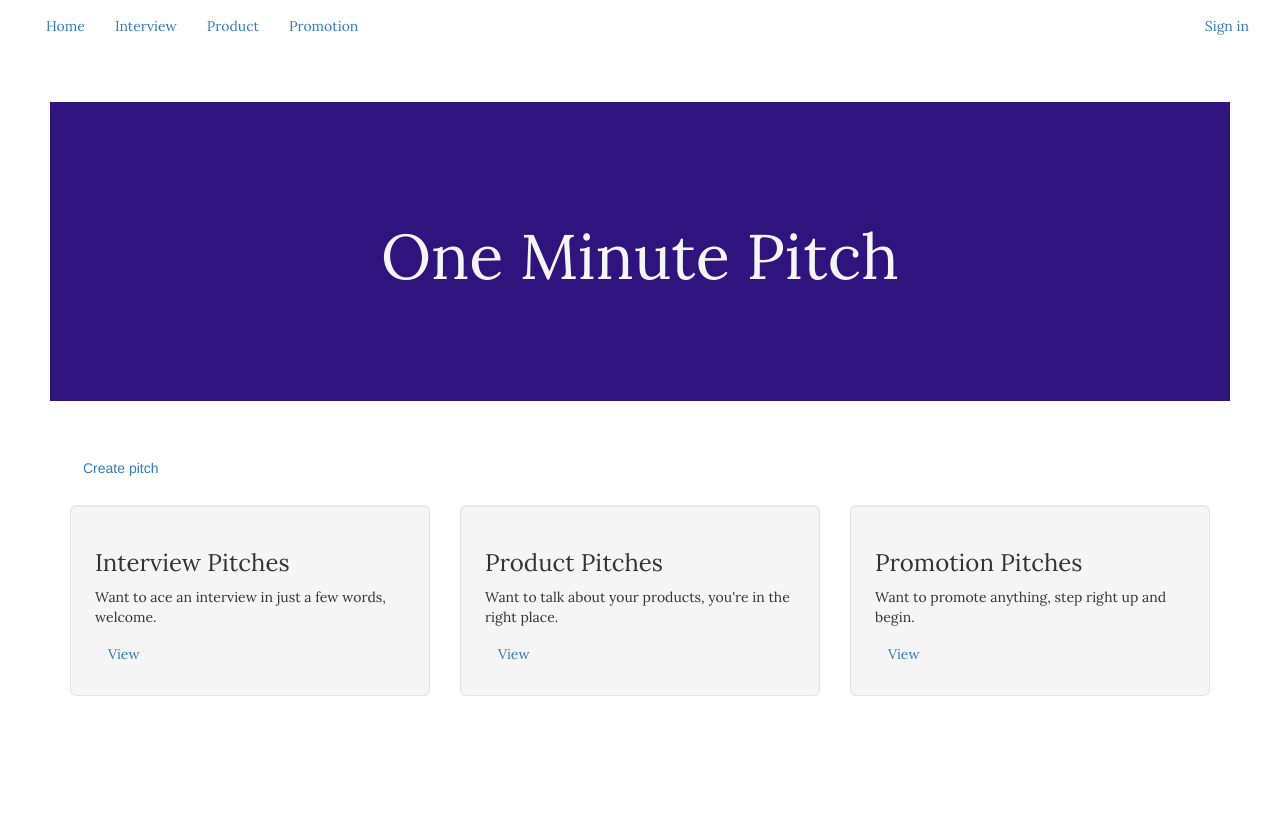
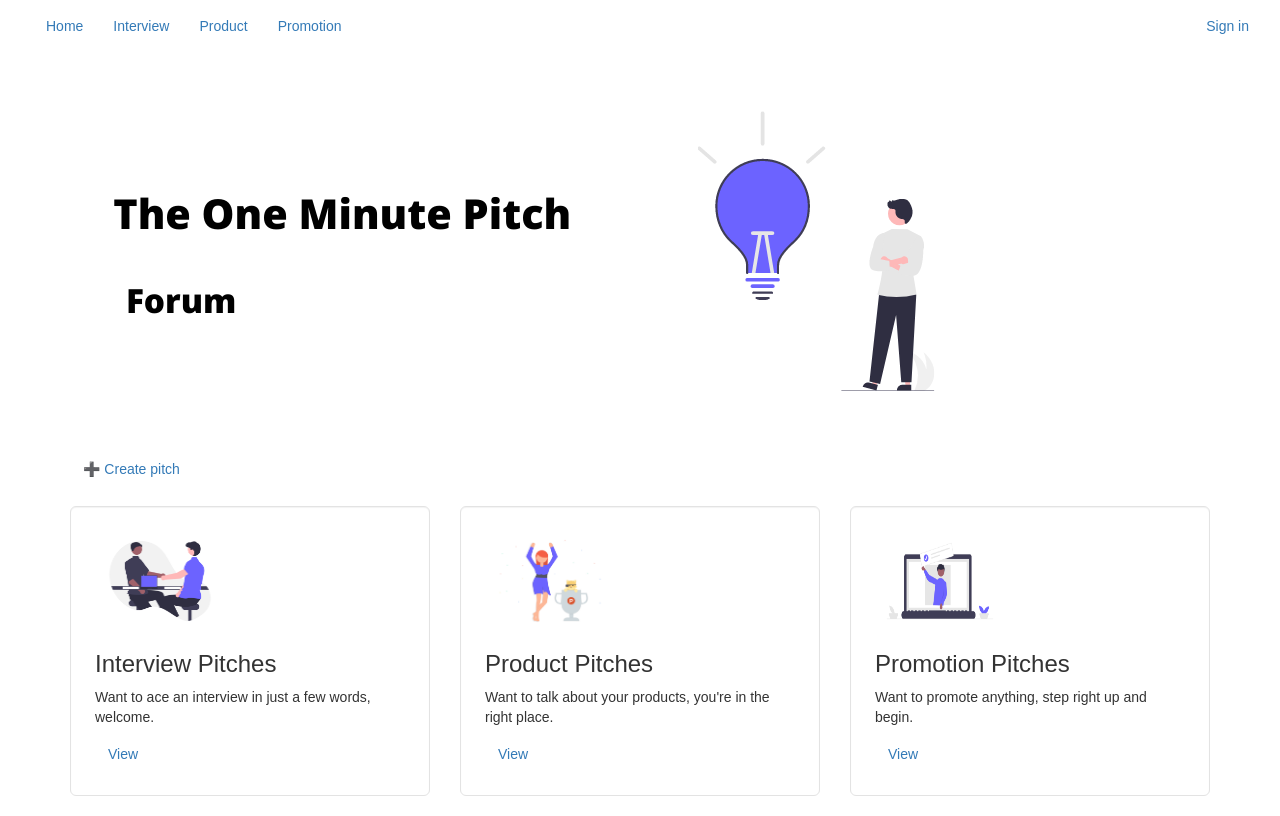
Before and after one commit to Fortune-dot/One-Minute-Pitch-Flask, a Flask app: page / in a window 1280 px wide. Before the commit the page ends 696 px from the top, so only its background shows below. Run offline with Flask 2, Linux system fonts and the light colour scheme; data that the repository does not hold is empty; some libraries are stand-ins or nearby versions.

Commit message:
that ui finna be lit

```diff
--- a/app/static/css/index.css
+++ b/app/static/css/index.css
@@ -1,5 +1,7 @@
 .jumbotron {
-    background-color: rgb(48, 20, 126);
+    background-color:white!important;
+    background-image: url(../img/pitch.png)!important;
+    background-repeat: no-repeat;
     color: whitesmoke;
     padding: 100px 25px;
     font-family: 'Lora', serif;
--- a/app/templates/index.html
+++ b/app/templates/index.html
@@ -5,34 +5,43 @@
 {%block styles%}
     {{ super() }}
     <link rel="stylesheet" href="{{url_for('static',filename='css/index.css')}}">
+     <style>
+         *{
+             font-family:sans-serif!important;
+         }
+     </style>
 {%endblock%}
 <!-- Content block -->
 {%block content%}
-<div class="jumbotron text-center" style="background-color: rgb(48, 20, 126); color: whitesmoke; padding-top:20px 20px; margin: 50px; font-family: 'Lora', serif;">
-    <h1>One Minute Pitch</h1>
+<div class="jumbotron text-center" style="background-color: white; color: whitesmoke; padding-top:20px 20px; margin: 50px; font-family: 'Lora', serif;">
+    <!--Header-->
+    <br><br><br><br><br>
 </div>
 <div class="container" style="padding-bottom: 20px;">
-    <a href="{{url_for('main.new_pitch')}}" class="btn btn-dark">Create pitch</a>
+    <a href="{{url_for('main.new_pitch')}}" class="btn btn-dark">➕ Create pitch</a>
 </div>
 
 <div class="container" style= "font-family: 'Lora', serif">
     <div class="row">
         <div class="col-md-4">
-            <div class="well well-lg">
+            <div class="well well-lg" style="background-color:white!important;">
+                <img src="{{url_for('static', filename='./img/interview.png')}}" align="middle" height="100px" width="130px" />
                 <h3>Interview Pitches</h3>
                 <p>Want to ace an interview in just a few words, welcome.</p>
                 <a href="{{url_for('main.interview_pitches')}}" class="btn btn-dark -center">View</a>
             </div>
         </div>
         <div class="col-md-4">
-            <div class="well well-lg">
+            <div class="well well-lg"  style="background-color:white!important;" >
+                <img src="{{url_for('static', filename='./img/product.png')}}" align="middle" height="100px" width="130px" />
                 <h3>Product Pitches</h3>
                 <p>Want to talk about your products, you're in the right place.</p>
                 <a href="{{url_for('main.product_pitches')}}" class="btn btn-dark -center">View</a>
             </div>
         </div>
         <div class="col-md-4">
-            <div class="well well-lg">
+            <div class="well well-lg"  style="background-color:white!important;" >
+                <img src="{{url_for('static', filename='./img/promotion.png')}}" align="middle" height="100px" width="130px" />
                 <h3>Promotion Pitches</h3>
                 <p>Want to promote anything, step right up and begin.</p>
                 <a href="{{url_for('main.promotion_pitches')}}" class="btn btn-dark -center">View</a>
--- a/app/templates/product_pitches.html
+++ b/app/templates/product_pitches.html
@@ -3,8 +3,8 @@
 
 {%block content%}
 <link href="https://fonts.googleapis.com/css?family=Lora&display=swap" rel="stylesheet">
-<div class="jumbotron text-center" style="background-color:rgb(48, 20, 126); color: whitesmoke; padding-top:20px 20px; margin: 50px; font-family: 'Lora', serif;">
-    <h1>Product Pitches</h1>
+<div class="jumbotron text-center" style=" color: black; padding-top:20px 20px; margin: 50px; font-family:sans-serif;">
+    <h1>🏆Product Pitches</h1>
 </div>
 <div class="container" style="font-family: 'Lora', serif;">
     <hr>
--- a/app/templates/promotion_pitches.html
+++ b/app/templates/promotion_pitches.html
@@ -3,8 +3,8 @@
 
 {%block content%}
 <link href="https://fonts.googleapis.com/css?family=Lora&display=swap" rel="stylesheet">
-<div class="jumbotron text-center" style="background-color: rgb(48, 20, 126); color: whitesmoke; padding-top:20px 20px; margin: 50px; font-family: 'Lora', serif;">
-    <h1>Promotion Pitches</h1>
+<div class="jumbotron text-center" style=" color: black; padding-top:20px 20px; margin: 50px; font-family:sans-serif;">
+    <h1>🎙Promotion Pitches</h1>
 </div>
 <div class="container" style="font-family: 'Lora', serif;">
     <hr>
```
Also changed, not shown: app/templates/interview_pitches.html (+8 -2 lines), app/static/img/interview.png (added), app/static/img/pitch.png (added), app/static/img/product.png (added), app/static/img/promotion.png (added).
